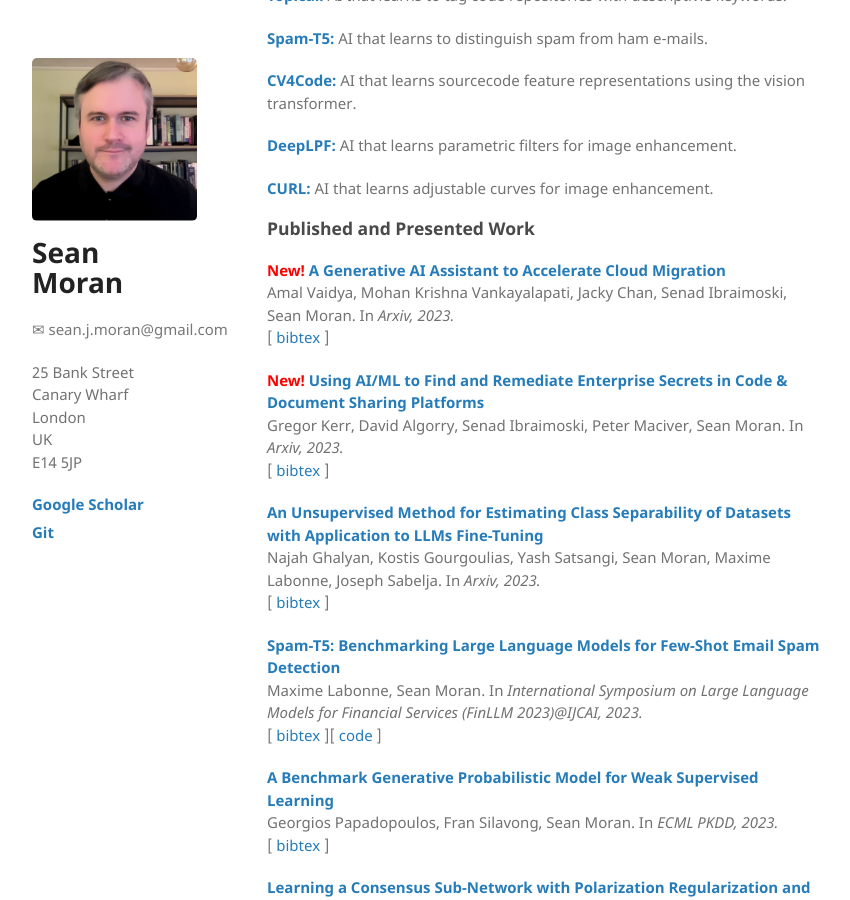
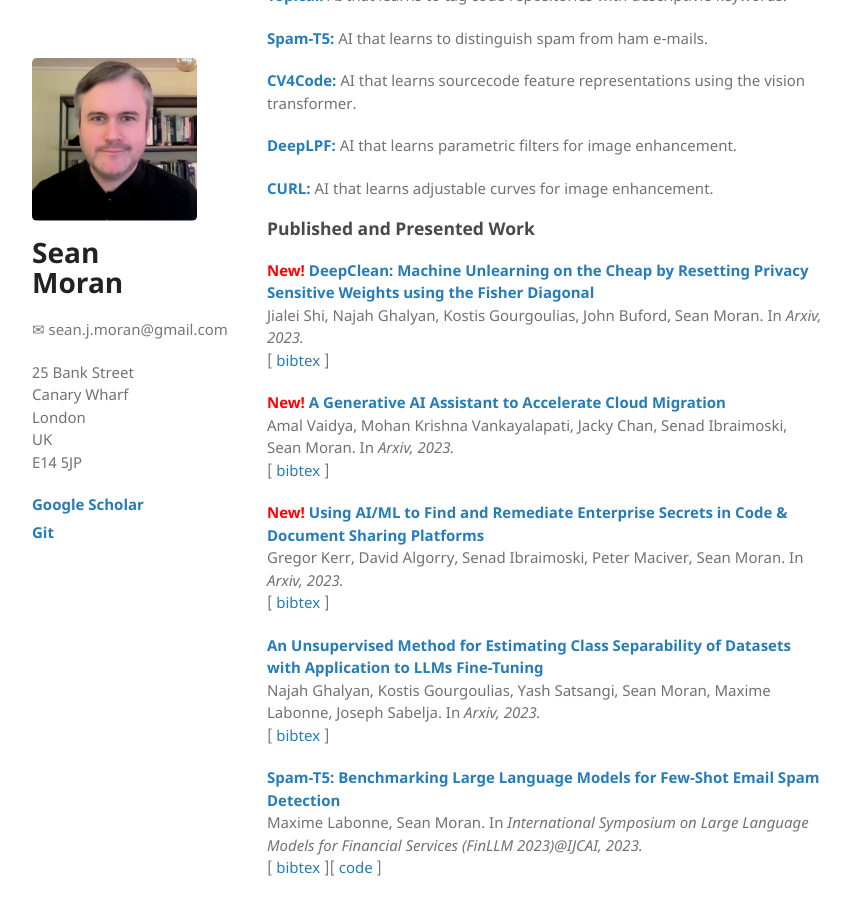
Before and after one commit to sjmoran/sjmoran.github.io, a Jekyll site: the page built from index.html, in a window 1280 px wide and 900 px high, scrolled down 940 px. Shown: the whole window, without its empty margins (26-876 px from the left). Built offline with Jekyll 4.4.1, drawn with Linux system fonts in a browser that asks for light colours.

Commit message:
Update index.html

```diff
--- a/index.html
+++ b/index.html
@@ -47,6 +47,10 @@ API-Miner:</a></strong>AI that searches for similar API contract specification d
 <p><strong><a target="_blank" href="https://github.com/sjmoran/CURL">CURL: </a></strong> AI that learns adjustable curves for image enhancement.</p>
 
 </p><h3 id="published-and-presented-work">Published and Presented Work</h3>
+
+<p><strong><span style='color:red'>New! </span><a target="_blank" href="">
+DeepClean: Machine Unlearning on the Cheap by Resetting Privacy Sensitive Weights using the Fisher Diagonal </a></strong><br />Jialei Shi, Najah Ghalyan, Kostis Gourgoulias, John Buford, Sean Moran. In <em>Arxiv, 2023.</em><br />
+[ <a target="_blank" href="">bibtex</a> ] </p>
 
 <p><strong><span style='color:red'>New! </span><a target="_blank" href="">
 A Generative AI Assistant to Accelerate Cloud Migration</a></strong><br />Amal Vaidya, Mohan Krishna Vankayalapati, Jacky Chan, Senad Ibraimoski, Sean Moran. In <em>Arxiv, 2023.</em><br />
```
